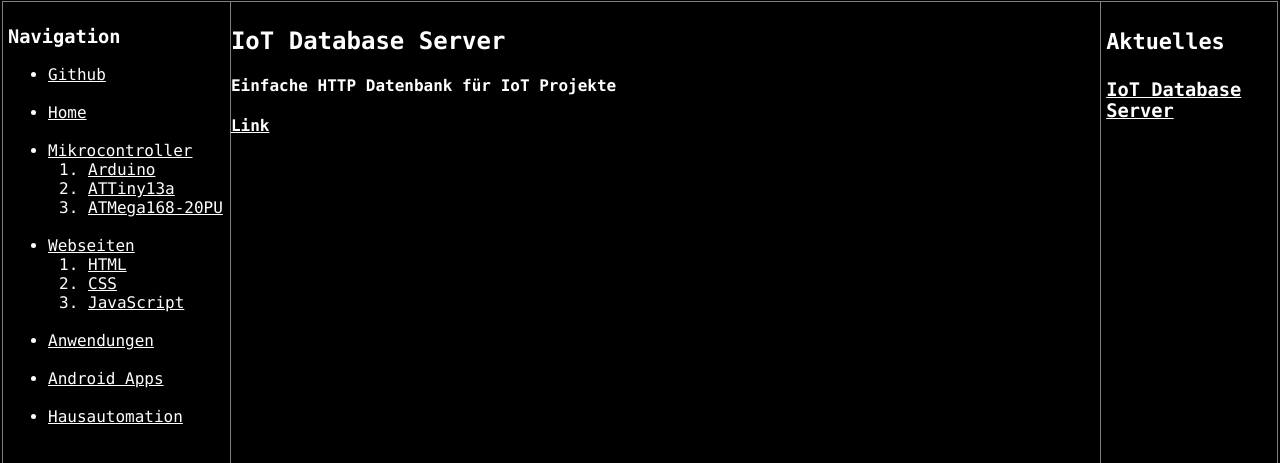
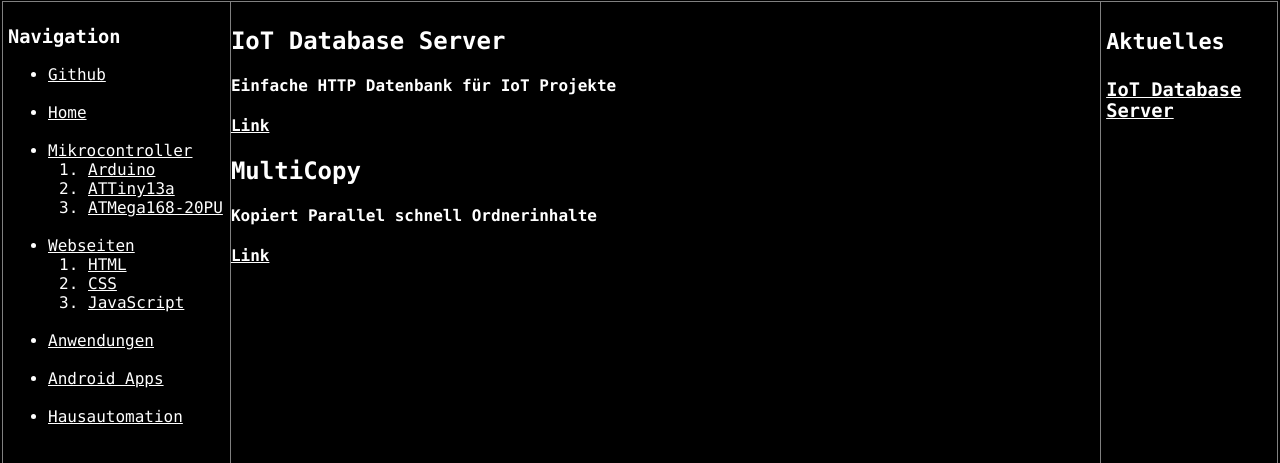
Before and after one commit to Patti4832/patti4832.github.io, a plain HTML site: page Anwendungen/index.html in a window 1280 px wide. Shown: the part 71-534 px from the top of the page. Drawn offline with Linux system fonts and the light colour scheme.

Commit message:
Update index.html

```diff
--- a/Anwendungen/index.html
+++ b/Anwendungen/index.html
@@ -18,6 +18,9 @@
             <h2 id="IoTDatabaseServer">IoT Database Server</h2>
                 <h4>Einfache HTTP Datenbank für IoT Projekte</h4>
                 <h4><a href="https://github.com/Patti4832/IoT-Database-Server">Link</a></h4>
+            <h2 id="IoTDatabaseServer">MultiCopy</h2>
+                <h4>Kopiert Parallel schnell Ordnerinhalte</h4>
+                <h4><a href="https://github.com/Patti4832/MultiCopy">Link</a></h4>
         </main>
         <footer>
             <p id="f1"><!--Filled by function--></p>
```
